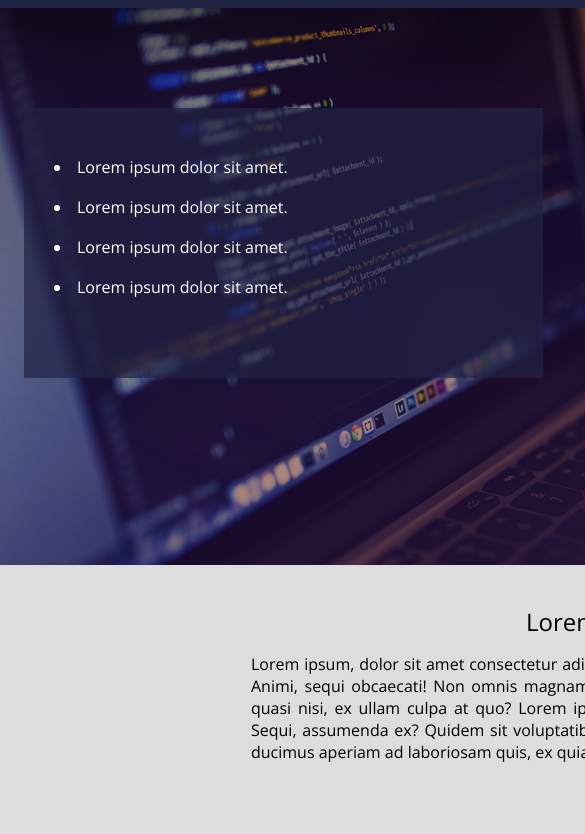
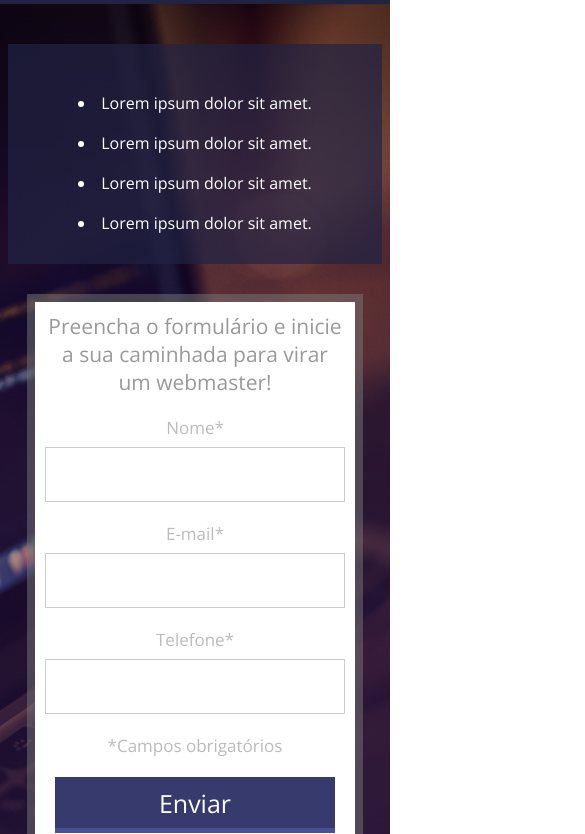
Before and after one commit to Danielcard99/Landingpage, a plain HTML site: page index.html in a window 390 px wide. Shown: the part 52-886 px from the top of the page, 585 px wide, since content can reach past the window. Drawn offline with nearby package versions, Linux system fonts and the light colour scheme.

Commit message:
Confirmar

```diff
--- a/css/style.css
+++ b/css/style.css
@@ -15,14 +15,14 @@ body {
 }
 
 .center {
-  width: 1200px;
+  max-width: 1280px;
+  width: 100%;
   margin: 0 auto;
-  padding: 0 2%;
 }
 
 .header {
-  min-width: 1200px;
   width: 100%;
+  padding: 0 2%;
   height: 60px;
   background-color: #212343;
 }
@@ -33,7 +33,7 @@ body {
 
 .container-banner {
   width: 100%;
-  min-width: 1200px;
+  padding: 0 2%;
   height: 557px;
   background-image: url(../images/header_bg.png);
   background-size: cover;
@@ -126,8 +126,7 @@ body {
 }
 
 .container-2 {
-  min-width: 1200px;
-  padding: 40px 0;
+  padding: 40px 2%;
   background-color: #dddddd;
   text-align: center;
 }
@@ -137,9 +136,10 @@ body {
 }
 
 .container-2 p {
+  width: 100%;
+  max-width: 768px;
+  margin: 15px 0;
   display: inline-block;
-  width: 698px;
-  margin: 15px 0;
   text-align: justify;
 }
 
@@ -155,7 +155,7 @@ body {
 }
 
 .section-1 {
-  padding: 90px 0;
+  padding: 90px 2%;
 }
 
 .section-1 h2 {
@@ -178,7 +178,7 @@ body {
 .container-single p {
   display: inline-block;
   text-align: justify;
-  padding: 10px 25px;
+  padding: 10px;
 }
 
 .container-single img {
@@ -192,6 +192,84 @@ body {
   color: #888;
 }
 
-footer p{
+footer p {
   margin-top: 8px;
 }
+
+@media screen and (max-width: 1024px) {
+  .header {
+    height: auto;
+    width: 100%;
+    padding: 15px 0;
+    text-align: center;
+  }
+
+  .header img {
+    margin: 0;
+  }
+
+  .container-banner {
+    width: 100%;
+    padding: 40px 2%;
+    height: auto;
+    text-align: center;
+  }
+
+  .form {
+    max-width: 400px;
+    padding: 10px;
+    width: 60%;
+    height: 100%;
+    float: right;
+    top: 0;
+  }
+
+  .container-list {
+    padding: 30px 0;
+    float: none;
+    width: 40%;
+    float: left;
+    max-width: 500px;
+    height: auto;
+  }
+
+  .input-container input[type="text"] {
+    width: 100%;
+    height: 55px;
+  }
+
+  .form input[type="submit"] {
+    max-width: 280px;
+    height: 56px;
+    width: 100%;
+  }
+
+}
+
+@media screen and (max-width: 768px) {
+  .container-2{
+    padding-right: 4%;
+    padding-left: 4%;
+  }
+  .container-list{
+    margin-top: 0;
+    float: none;
+    display: inline-block;
+    width: 100%;
+  }
+
+  .form{
+    float: none;
+    display: inline-block;
+    width: 90%;
+    margin-top: 30px;
+  }
+
+  .container-single {
+    float: none;
+    display: inline-block;
+    width: 100%;
+    max-width: 600px;
+    padding: 30px 0;
+  }
+}
--- a/index.html
+++ b/index.html
@@ -22,6 +22,7 @@
     </div><!--header-->
     <div class="container-banner">
       <div class="center">
+        <div>
           <div class="container-list">
             <ul>
               <li>Lorem ipsum dolor sit amet.</li>
@@ -30,6 +31,8 @@
               <li>Lorem ipsum dolor sit amet.</li>
             </ul>
           </div><!--Container-list-->
+        </div>
+        <div>
           <div class="form">
             <h2>
               Preencha o formulário e inicie a sua caminhada para virar um
@@ -54,6 +57,8 @@
               </div><!--input-submit-container-->
             </form>
           </div><!--form-->
+        </div>
+        <div class="clear"></div>
       </div><!--center-->
     </div><!--container-banner-->
     <div class="container-2">
```
Lines whose indentation alone changed are shown as unchanged.
